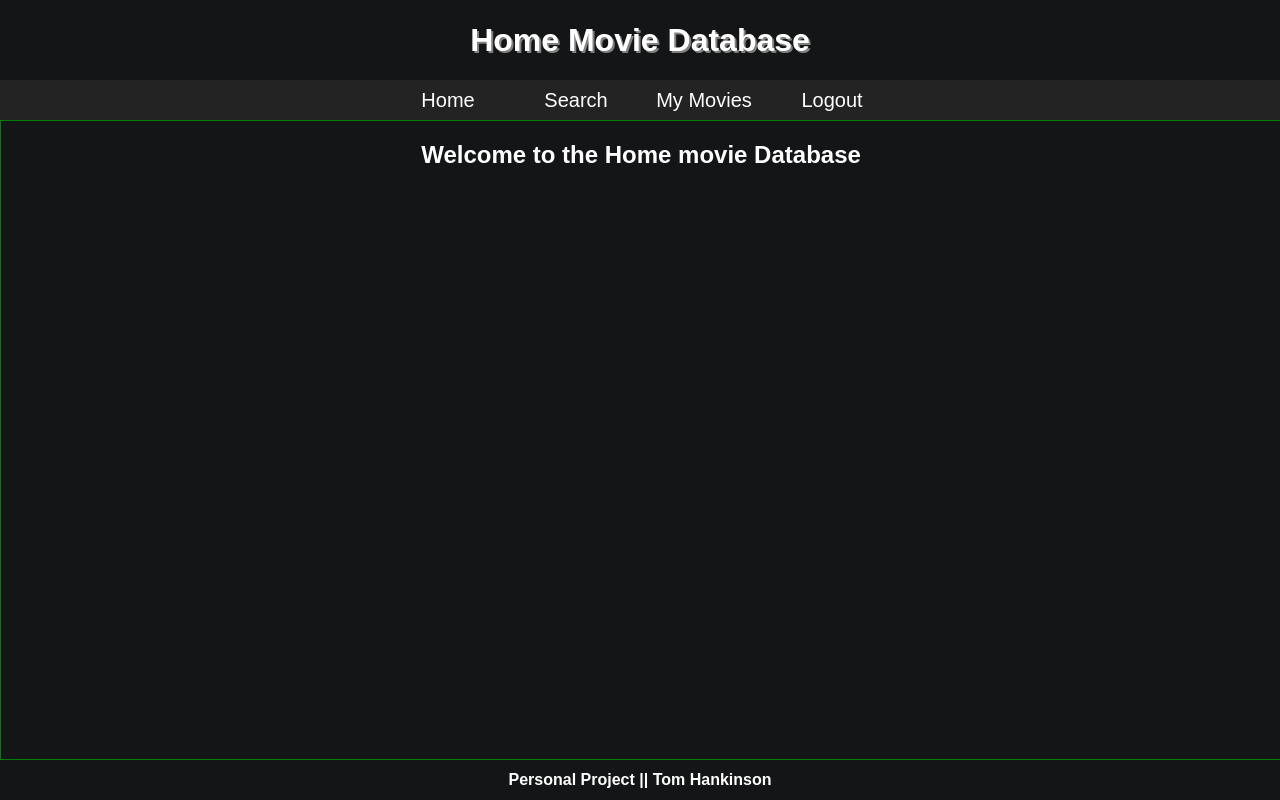
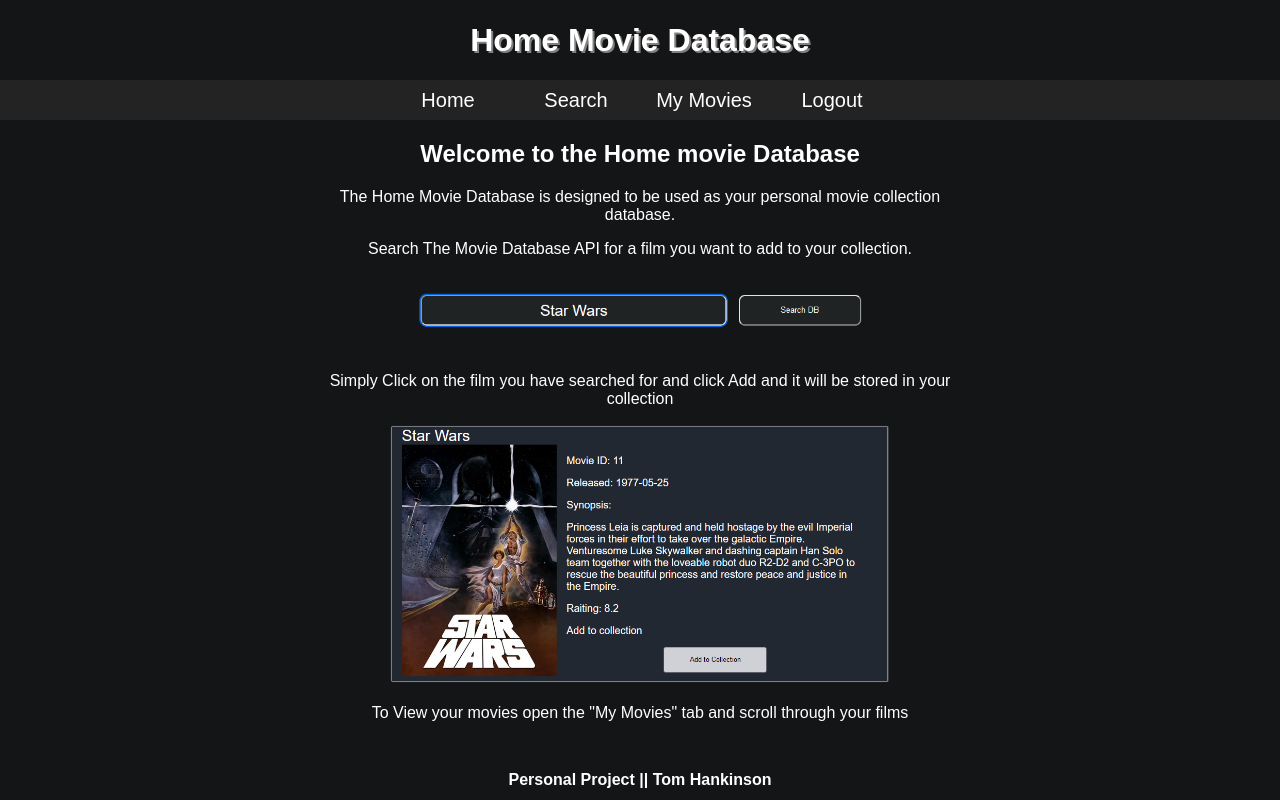
Before and after one commit to thankinson/project_tlh_moviedb, a React (Create React App) app: page /home in a window 1280 px wide. Built offline with nearby package versions, Linux system fonts and the light colour scheme; no server answers; sample sign-in values are in the browser's storage.

Commit message:
updated home

```diff
--- a/src/pages/Home.jsx
+++ b/src/pages/Home.jsx
@@ -13,6 +13,10 @@
 
 //  CSS
 import styled from "styled-components";
+
+// images
+import SearchImg from "../assets/searchbar.png"
+import FoundMovie from "../assets/foundmovie.png"
 
 export const Home = ({user, setUser}) =>{
     useEffect(() => {
@@ -31,7 +35,13 @@
                     <h2>Welcome to the Home movie Database</h2>
                 </AboutSiteTitle>
                 <AboutSiteInfo>
-                    <p></p>
+                    <p>The Home Movie Database is designed to be used as your personal movie collection database. </p>
+
+                    <p>Search The Movie Database API for a film you want to add to your collection. </p>
+                    <ImagesSettings src={SearchImg} alt="search bar " />
+                    <p>Simply Click on the film you have searched for and click Add and it will be stored in your collection</p>
+                    <ImagesSettings src={ FoundMovie } alt="drop down window" />
+                    <p>To View your movies open the "My Movies" tab and scroll through your films</p>
 
                 </AboutSiteInfo>
             </AboutContaciner>
@@ -55,8 +65,6 @@
     width: 100vw;
     height: 100%;
     align-items: center;
-    border: solid 1px green;
-
 `
 const AboutContaciner = styled.div`
     width: 50%;
@@ -68,7 +76,11 @@
 `
 const AboutSiteInfo = styled.div`
     width: 100%;
+    text-align: center;
 
+`
+const ImagesSettings = styled.img`
+    max-width: 500px;
 `
 
 // const HyperLink = styled.a`
```
Also changed, not shown: src/assets/foundmovie.png (added), src/assets/searchbar.png (added).
